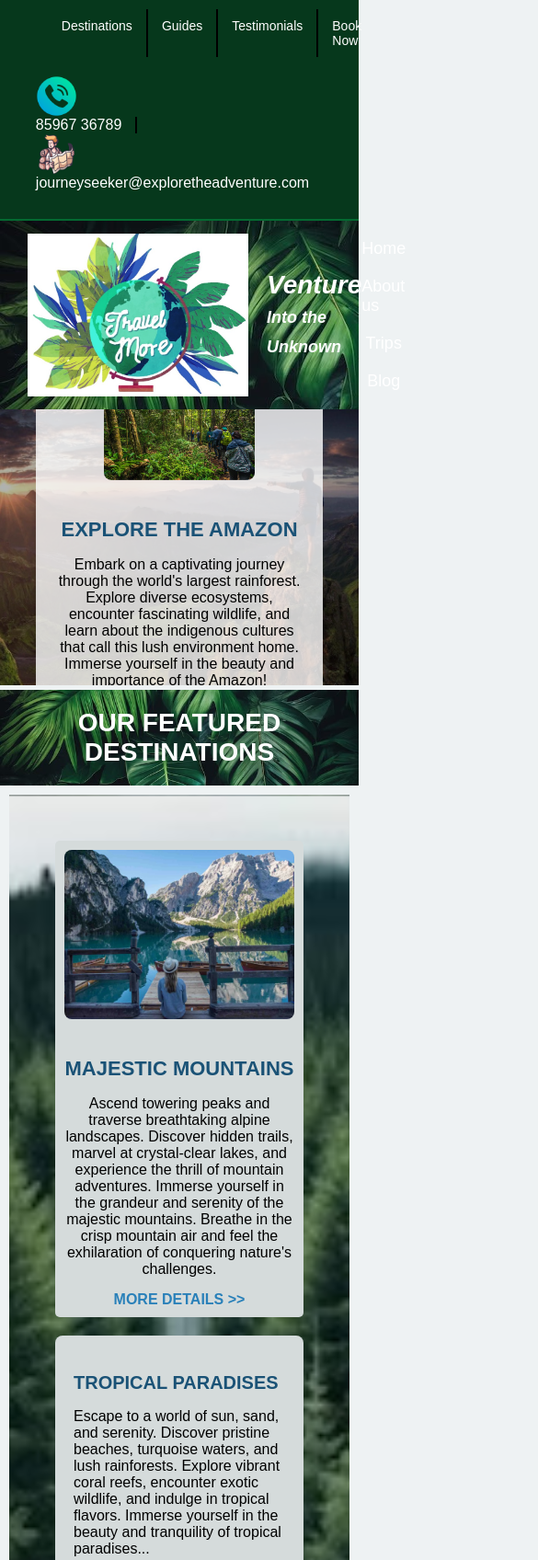
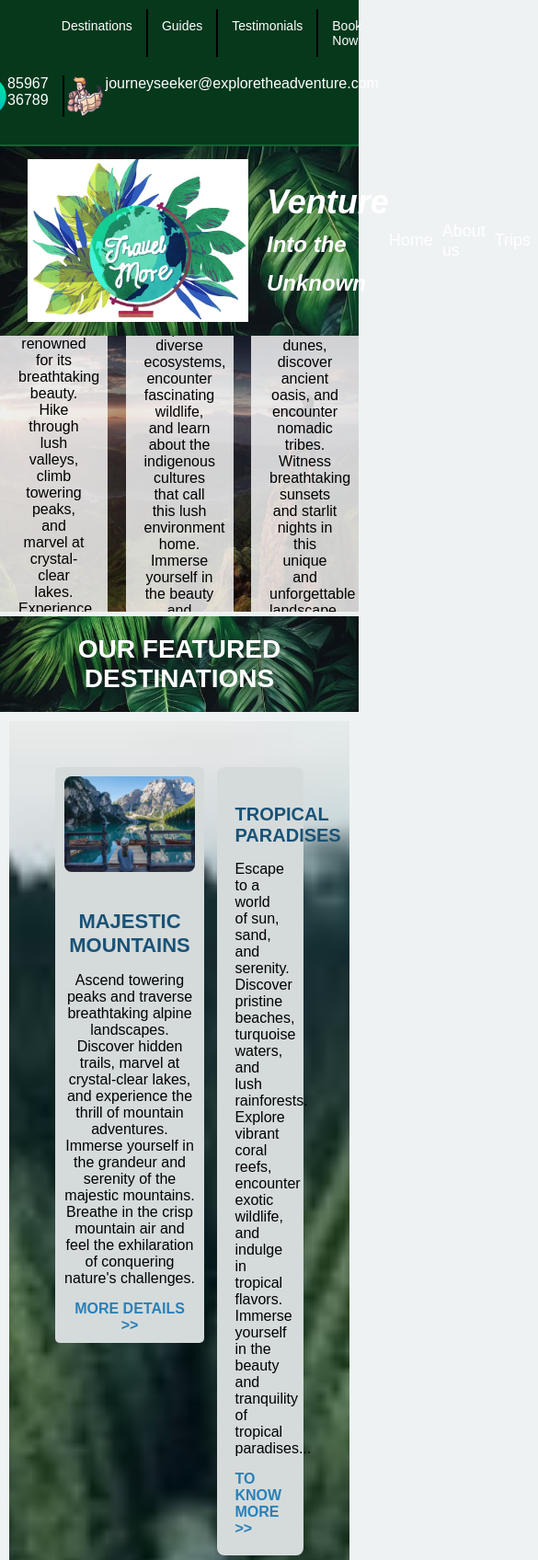
Before and after one commit to niraunjana/css-flexbox, a plain HTML site: page index.html in a window 390 px wide. Shown: the top 1696 px of the page at 92% size, 585 px wide, since content can reach past the window. Drawn offline with Linux system fonts and the light colour scheme.

Commit message:
first commit

```diff
--- a/styles.css
+++ b/styles.css
@@ -348,36 +348,6 @@ header span:last-child {
     font-size: 14px;
 }
 /* Media Queries for Responsiveness */
-@media (max-width: 1024px) {
-    .header nav, .phone {
-        flex-direction: column;
-        align-items: flex-start;
-    }
-
-    .menu {
-        padding-right: 0;
-        justify-content: center;
-        flex-wrap: wrap;
-    }
-
-    .cards {
-        flex-direction: column;
-        align-items: center;
-    }
-
-    .card {
-        width: 80%;
-        margin-bottom: 20px;
-    }
-
-    .main-section {
-        flex-direction: column;
-    }
-
-    .left-column, .right-column {
-        width: 100%;
-    }
-}
 
 @media (max-width: 768px) {
     header {
@@ -423,44 +393,3 @@ header span:last-child {
         margin: 10px 0;
     }
 }
-
-@media (max-width: 480px) {
-    .logo h1 {
-        font-size: 28px;
-    }
-
-    .logo span {
-        font-size: 18px;
-    }
-
-    .menu {
-        flex-direction: column;
-        align-items: center;
-    }
-
-    .menu a {
-        padding: 10px 0;
-    }
-
-    .bottom-section h2 {
-        font-size: 24px;
-    }
-
-    .bottom-section p {
-        font-size: 16px;
-    }
-
-    .footer-container {
-        flex-direction: column;
-        align-items: center;
-    }
-
-    .footer-column {
-        width: 100%;
-        margin-bottom: 20px;
-    }
-
-    .footer-bottom {
-        font-size: 12px;
-    }
-}
```
